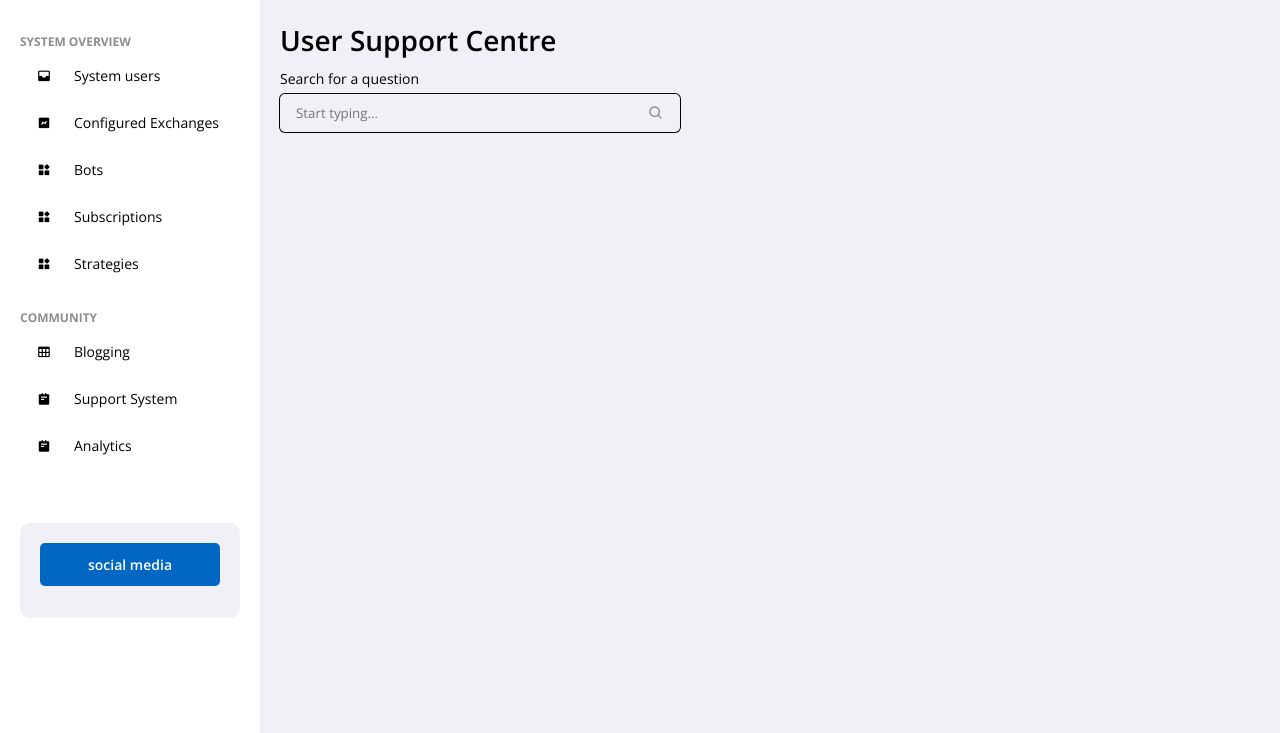
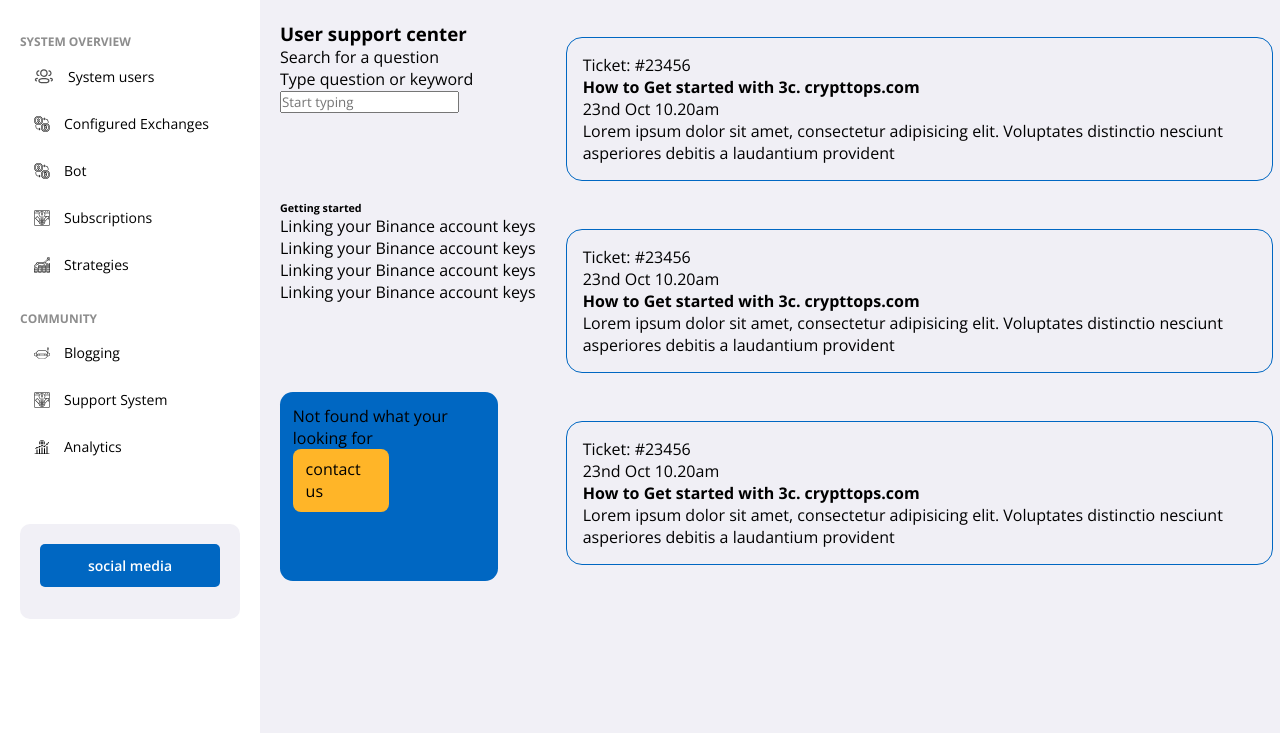
Before and after one commit to Carrie-Sap/CypttopsDesign, a plain HTML site: page crypttops-site/index.html in a window 1280 px wide. Shown: the part 67-800 px from the top of the page. Drawn offline with nearby package versions, Linux system fonts and the light colour scheme.

Commit message:
designed flexed screen

```diff
--- a/crypttops-site/index.html
+++ b/crypttops-site/index.html
@@ -16,17 +16,17 @@
 		<ul class="side-menu">
 			<li class="divider" data-text="	System Overview">System Overview</li>
 			<li>
-				<a href="#"><i class='bx bxs-inbox icon' ></i> System users</a>
+				<a href="#"><img src="/crypttops-site/assets/icons/system_users.svg"> System users</a>
 
 			</li>
-			<li><a href="#"><i class='bx bxs-chart icon' ></i> Configured Exchanges</a></li>
-			<li><a href="#"><i class='bx bxs-widget icon' ></i> Bots</a></li>
-			<li><a href="#"><i class='bx bxs-widget icon' ></i> Subscriptions</a></li>
-			<li><a href="#"><i class='bx bxs-widget icon' ></i> Strategies</a></li>
+			<li><a href="#"><img src="/crypttops-site/assets/icons/configured_exchanges.svg"></i> Configured Exchanges</a></li>
+			<li><a href="#"><img src="/crypttops-site/assets/icons/bots.svg">Bot</a></li>
+			<li><a href="#"><img src="/crypttops-site/assets/icons/grid.svg"> Subscriptions</a></li>
+			<li><a href="#"><img src="/crypttops-site/assets/icons/terminal.svg"> Strategies</a></li>
 			<li class="divider" data-text="Community">Community</li>
-			<li><a href="#"><i class='bx bx-table icon' ></i> Blogging</a></li>
-			<li><a href="#"><i class='bx bxs-notepad icon' ></i>Support System</a></li>
-			<li><a href="#"><i class='bx bxs-notepad icon' ></i> Analytics</a></li>
+			<li><a href="#"><img src="/crypttops-site/assets/icons/dca.svg"> Blogging</a></li>
+			<li><a href="#"><img src="/crypttops-site/assets/icons/grid.svg">Support System</a></li>
+			<li><a href="#"><img src="/crypttops-site/assets/icons/options.svg"> Analytics</a></li>
 		</ul>
 		<div class="ads">
 			<div class="wrapper">
@@ -69,16 +69,59 @@
 
 		<!-- MAIN -->
 		<main>
-			<h1 class="title">User Support Centre</h1>
-			<ul class="breadcrumbs">
-				<li><a href="#">Search for a question</a></li>
-			</ul>
-			<form action="#">
-				<div class="form-group">
-					<input type="text" placeholder="Start typing...">
-					<i class='bx bx-search icon' ></i>
+			<div class="flexed">
+				<div class="grid-1">
+				<div class="support">
+					<h3>User support center</h3>
+					<p>Search for a question</p>
+					<label for=""> Type question or keyword</label>
+					<input type="text" placeholder="Start typing">
 				</div>
-			</form>
+				<div class="started">
+					<h6>Getting started</h6>
+					<ul>
+						<li>Linking your Binance account keys</li>
+						<li>Linking your Binance account keys</li>
+						<li>Linking your Binance account keys</li>
+						<li>Linking your Binance account keys</li>
+
+					</ul>
+				</div>
+				<div class="contact">
+					<p>Not found what your looking for</p>
+					<div class="call">
+						contact us
+					</div>
+				</div>
+				</div>
+				<!-- aside part -->
+				<div class="grid-2">
+					<div class="card">
+						<div class="details"><p>Ticket: <span>#23456</span></p>
+							<h4> How to Get started  with 3c. crypttops.com  </h4>
+							<p>23nd Oct <span>10.20am</span></p><p>Lorem ipsum dolor sit amet, consectetur adipisicing elit. Voluptates distinctio nesciunt asperiores debitis a laudantium provident</p>
+						</div>
+					</div>
+
+					<div class="card">
+						<div class="details"><p>Ticket: <span>#23456</span></p>
+							<p>23nd Oct <span>10.20am</span></p>
+
+						<h4> How to Get started  with 3c. crypttops.com  </h4>
+						<p>Lorem ipsum dolor sit amet, consectetur adipisicing elit. Voluptates distinctio nesciunt asperiores debitis a laudantium provident</p>
+						</div>
+					</div>
+
+					<div class="card">
+						<div class="details"><p>Ticket: <span>#23456</span></p>
+							<p>23nd Oct <span>10.20am</span></p>
+
+						<h4> How to Get started  with 3c. crypttops.com  </h4>
+						<p>Lorem ipsum dolor sit amet, consectetur adipisicing elit. Voluptates distinctio nesciunt asperiores debitis a laudantium provident</p>
+						</div>
+					</div>
+				</div>
+			</div>
 
 
 		</main>
--- a/crypttops-site/style.css
+++ b/crypttops-site/style.css
@@ -631,3 +631,44 @@ main .btn-send:hover {
 	}
 }
 /* Style all font awesome icons */
+
+.flexed{
+	display: flex;
+}
+.grid-1 {
+	width: 40%;
+	display: grid;
+	gap: 2em;
+}
+.contact{
+	background-color: #0067C2;
+	border-radius: 0.8em;
+	padding: 0.8em;
+	width: 80%;
+}
+.card{
+	border: solid #0067C2 1px ;
+	border-radius: 1em;
+	box-shadow: #dbdada75 0px 4px -8px;
+	width: 100%;
+	background: rgba(206, 203, 203, 0.05);
+	margin: 1em 0.8em;
+}
+.grid-2{
+	display: grid;
+	gap: 1em;
+
+}
+.call{
+	padding: 0.6em 0.8em;
+	background-color: var(--light-orange);
+	width: 50%;
+	border-radius: 0.5em;
+}
+.details{
+	margin: 1em ;
+}
+.side-menu img{
+	margin-right: 1em;
+	margin-left: 1em;
+}
```
Also changed, not shown: crypttops-site/assets/icons/bots.svg (added), crypttops-site/assets/icons/chart.svg (added), crypttops-site/assets/icons/configured_exchanges.svg (added), crypttops-site/assets/icons/dca.svg (added), crypttops-site/assets/icons/facebook.svg (added), crypttops-site/assets/icons/grid.svg (added), crypttops-site/assets/icons/instagram.svg (added), crypttops-site/assets/icons/options.svg (added), crypttops-site/assets/icons/search_icon.svg (added), crypttops-site/assets/icons/site-logo.svg (added), crypttops-site/assets/icons/system_users.svg (added), crypttops-site/assets/icons/terminal.svg (added), crypttops-site/assets/icons/twitter.svg (added), crypttops-site/assets/icons/whatsapp.svg (added).
